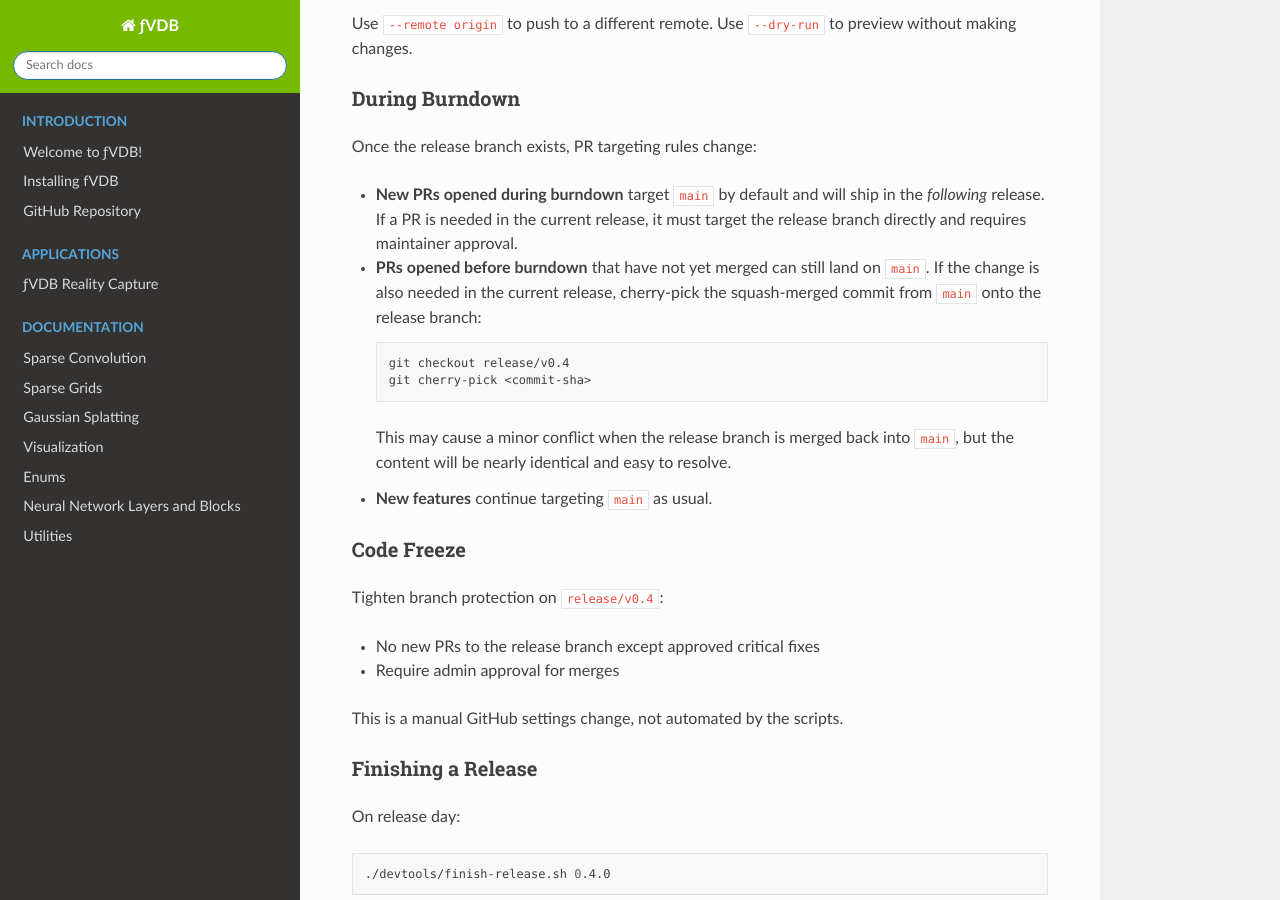
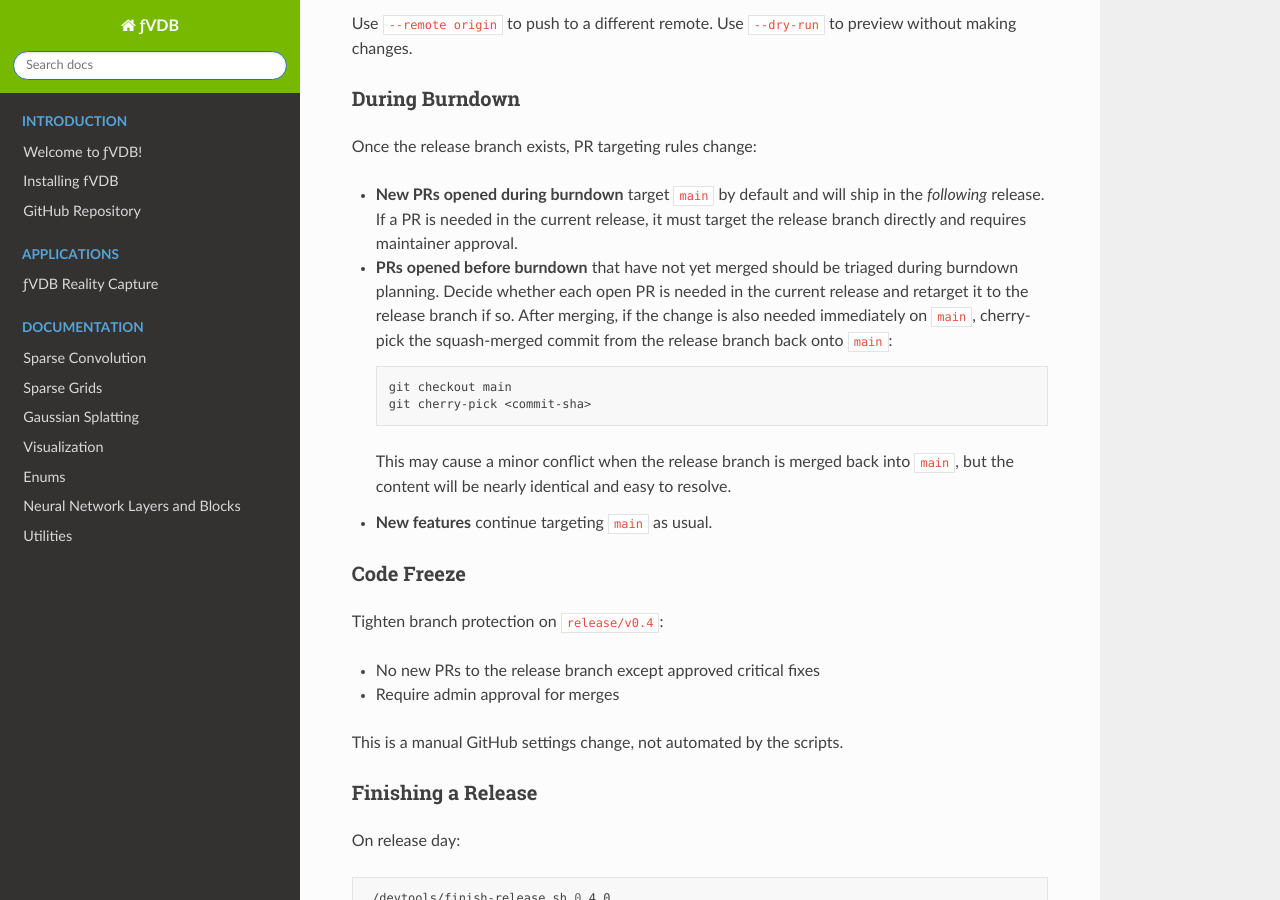
Before and after one commit to openvdb/fvdb-core, a Sphinx documentation site: the page built from docs/release-process.md, in a window 1280 px wide and 900 px high, scrolled down 1822 px. Built offline with Sphinx 7.4.7 and the Read the Docs theme 3.1.0, drawn with Linux system fonts in a browser that asks for light colours; pages that are not in the unit, such as notebooks, are missing from menus.

Commit message:
Flip burndown merge process to merge open-before-burndown PRs into release branch.
Signed-off-by: Mark Harris <mharris@nvidia.com>

````diff
--- a/docs/release-process.md
+++ b/docs/release-process.md
@@ -80,11 +80,13 @@ Once the release branch exists, PR targeting rules change:
 - **New PRs opened during burndown** target `main` by default and will ship in
   the *following* release. If a PR is needed in the current release, it must
   target the release branch directly and requires maintainer approval.
-- **PRs opened before burndown** that have not yet merged can still land on
-  `main`. If the change is also needed in the current release, cherry-pick the
-  squash-merged commit from `main` onto the release branch:
+- **PRs opened before burndown** that have not yet merged should be triaged
+  during burndown planning. Decide whether each open PR is needed in the current
+  release and retarget it to the release branch if so. After merging, if the
+  change is also needed immediately on `main`, cherry-pick the squash-merged commit
+  from the release branch back onto `main`:
   ```bash
-  git checkout release/v0.4
+  git checkout main
   git cherry-pick <commit-sha>
   ```
   This may cause a minor conflict when the release branch is merged back into
````
